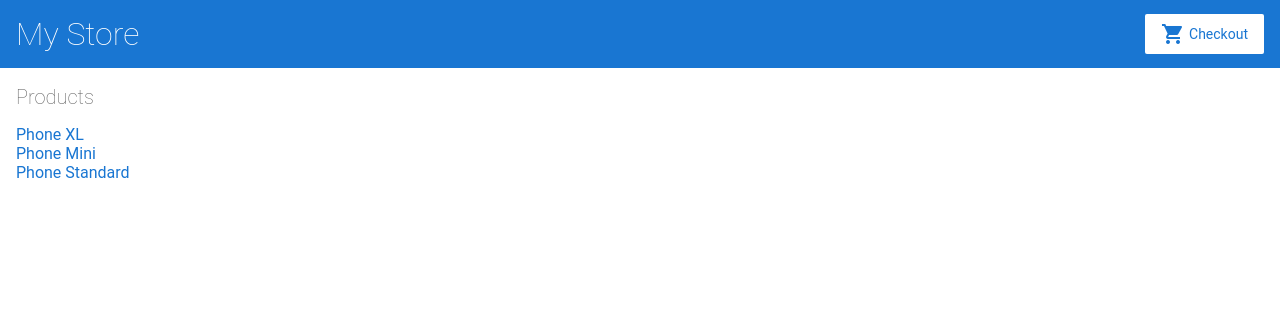
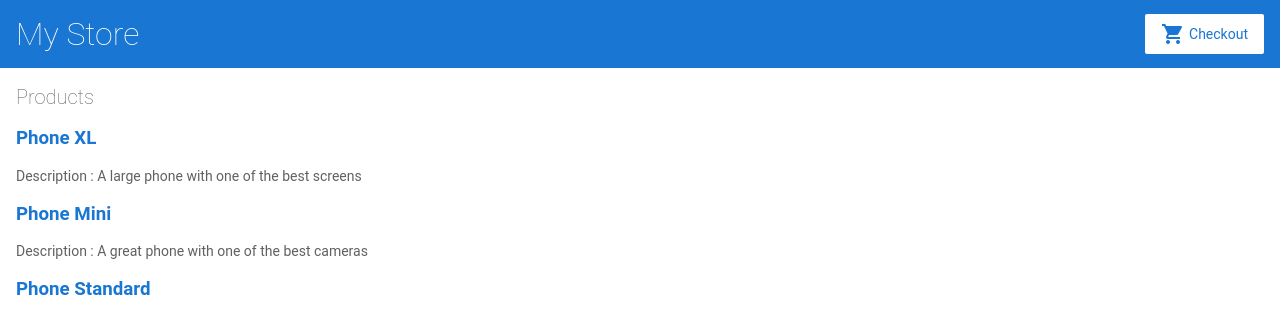
Before and after one commit to shreya1864/angular-twqnhx, an Angular app: page / in a window 1280 px wide. Shown: the top 334 px of the page. Built offline with nearby package versions, Linux system fonts and the light colour scheme.

Commit message:
1 file modified

```diff
--- a/src/app/product-list/product-list.component.html
+++ b/src/app/product-list/product-list.component.html
@@ -1,9 +1,13 @@
 <h2>Products</h2>
 <div  *ngFor="let product of products">
+  <h3>
  <a [title] = "product.name + ' details'">
 
     {{product.name}}
     </a>
+    </h3>
+    <p *ngIf="product.description">
+      Description : {{product.description}}
 </div>
 
 <!--
```
